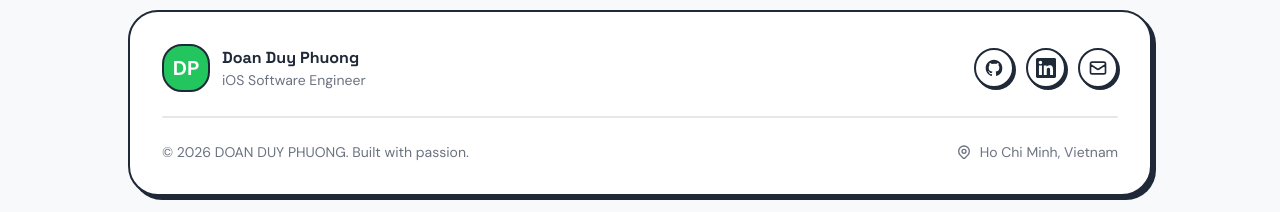
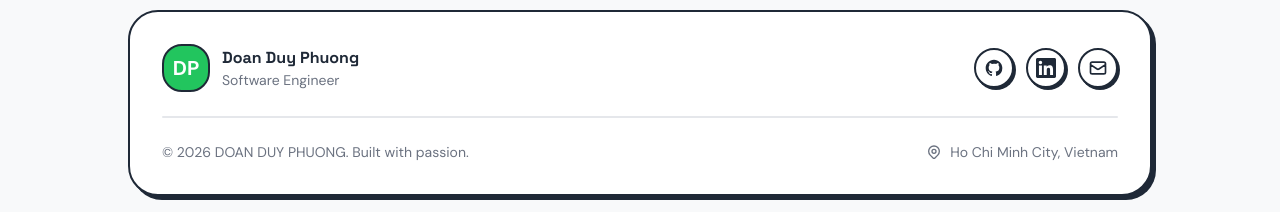
Before and after one commit to phuongddx/portfolio-next, a Next.js app: page / in a window 1280 px wide. Shown: the part 7342-7554 px from the top of the page. Built offline with nearby package versions, Linux system fonts and the light colour scheme.

Commit message:
feat(seo): align identity and canonical domain with new cv

```diff
--- a/components/layout/footer.tsx
+++ b/components/layout/footer.tsx
@@ -61,7 +61,7 @@ export function Footer() {
                   Doan Duy Phuong
                 </p>
                 <p className="text-sm text-gray-500">
-                  iOS Software Engineer
+                  Software Engineer
                 </p>
               </div>
             </div>
@@ -113,7 +113,7 @@ export function Footer() {
                   d="M15 11a3 3 0 11-6 0 3 3 0 016 0z"
                 />
               </svg>
-              Ho Chi Minh, Vietnam
+              Ho Chi Minh City, Vietnam
             </p>
           </div>
         </div>
--- a/src/app/layout.tsx
+++ b/src/app/layout.tsx
@@ -16,24 +16,27 @@ const dmSans = DM_Sans({
   variable: "--font-body",
 });
 
-const siteUrl = "https://portfolio-phi-lac-67.vercel.app";
+const siteUrl = "https://www.phuongddx.cc";
 
 export const metadata: Metadata = {
   metadataBase: new URL(siteUrl),
-  title: "iOS Software Engineer | Doan Duy Phuong",
+  title: "Software Engineer (iOS → AI Platform) | Doan Duy Phuong",
   description:
-    "iOS Engineer with 5+ years shipping App Store products in Swift, SwiftUI & UIKit. Built a design system adopted by 3+ teams, cutting dev time by 40%. Open to full-time & remote roles.",
+    "Software engineer with 6+ years shipping production apps, including 2 years as a team lead, now building LLM, retrieval, and agent systems on an internal AI platform.",
   keywords: [
-    "iOS Developer",
+    "Software Engineer",
+    "AI Platform Engineer",
+    "LLM",
+    "Retrieval",
+    "AI Agents",
+    "MCP",
+    "Model Context Protocol",
     "iOS Engineer",
-    "Swift Developer",
+    "Swift",
     "SwiftUI",
-    "UIKit",
-    "React Native",
-    "Mobile Developer",
-    "Software Engineer",
+    "Python",
+    "FastAPI",
     "Ho Chi Minh City",
-    "Remote iOS Developer",
   ],
   authors: [{ name: "Doan Duy Phuong" }],
   creator: "Doan Duy Phuong",
@@ -44,17 +47,17 @@ export const metadata: Metadata = {
     type: "website",
     url: siteUrl,
     locale: "en_US",
-    title: "iOS Software Engineer | Doan Duy Phuong",
+    title: "Software Engineer (iOS → AI Platform) | Doan Duy Phuong",
     description:
-      "iOS Engineer with 5+ years shipping App Store products. Built a design system adopted by 3+ teams, cutting dev time by 40%. Open to full-time & remote roles.",
-    siteName: "Doan Duy Phuong — iOS Engineer",
-    images: [{ url: "/opengraph-image.png", width: 1200, height: 630, alt: "Doan Duy Phuong — iOS Software Engineer" }],
+      "Software engineer with 6+ years shipping production apps, including 2 years as a team lead, now building LLM, retrieval, and agent systems.",
+    siteName: "Doan Duy Phuong — Software Engineer",
+    images: [{ url: "/opengraph-image.png", width: 1200, height: 630, alt: "Doan Duy Phuong — Software Engineer (iOS → AI Platform)" }],
   },
   twitter: {
     card: "summary_large_image",
-    title: "iOS Software Engineer | Doan Duy Phuong",
+    title: "Software Engineer (iOS → AI Platform) | Doan Duy Phuong",
     description:
-      "iOS Engineer with 5+ years shipping App Store products. Open to full-time & remote roles.",
+      "Software engineer with 6+ years shipping production apps, now building LLM, retrieval, and agent systems.",
     images: ["/opengraph-image.png"],
   },
   robots: {
@@ -67,14 +70,24 @@ const personJsonLd = {
   "@context": "https://schema.org",
   "@type": "Person",
   name: "Doan Duy Phuong",
-  jobTitle: "iOS Software Engineer",
+  jobTitle: "Software Engineer",
   url: siteUrl,
   email: "95doanphuong@gmail.com",
   sameAs: [
     "https://linkedin.com/in/phuongddx/",
     "https://github.com/phuongddx",
   ],
-  knowsAbout: ["iOS Development", "Swift", "SwiftUI", "UIKit", "React Native"],
+  knowsAbout: [
+    "LLM Systems",
+    "Retrieval",
+    "AI Agents",
+    "Model Context Protocol",
+    "iOS Development",
+    "Swift",
+    "SwiftUI",
+    "Python",
+    "Java",
+  ],
   address: {
     "@type": "PostalAddress",
     addressLocality: "Ho Chi Minh City",
--- a/src/app/opengraph-image.tsx
+++ b/src/app/opengraph-image.tsx
@@ -1,7 +1,7 @@
 import { ImageResponse } from "next/og";
 
 export const runtime = "edge";
-export const alt = "Doan Duy Phuong — iOS Software Engineer";
+export const alt = "Doan Duy Phuong — Software Engineer (iOS → AI Platform)";
 export const size = { width: 1200, height: 630 };
 export const contentType = "image/png";
 
@@ -73,15 +73,15 @@ export default function OgImage() {
             marginBottom: "40px",
           }}
         >
-          iOS Software Engineer
+          Software Engineer · iOS &amp; AI Platform
         </div>
 
         {/* Stats row */}
         <div style={{ display: "flex", gap: "40px" }}>
           {[
-            { value: "5+", label: "Years Experience" },
-            { value: "4+", label: "Apps Shipped" },
-            { value: "40%", label: "Faster Dev Time" },
+            { value: "6+", label: "Years Experience" },
+            { value: "~100", label: "AI Platform Users" },
+            { value: "2 yrs", label: "As Team Lead" },
           ].map((stat) => (
             <div key={stat.label} style={{ display: "flex", flexDirection: "column" }}>
               <span style={{ fontSize: "40px", fontWeight: 800, color: "#1f2937" }}>
```
Also changed, not shown: public/robots.txt, 1 other file (tests, documents, lock files or other folders).
